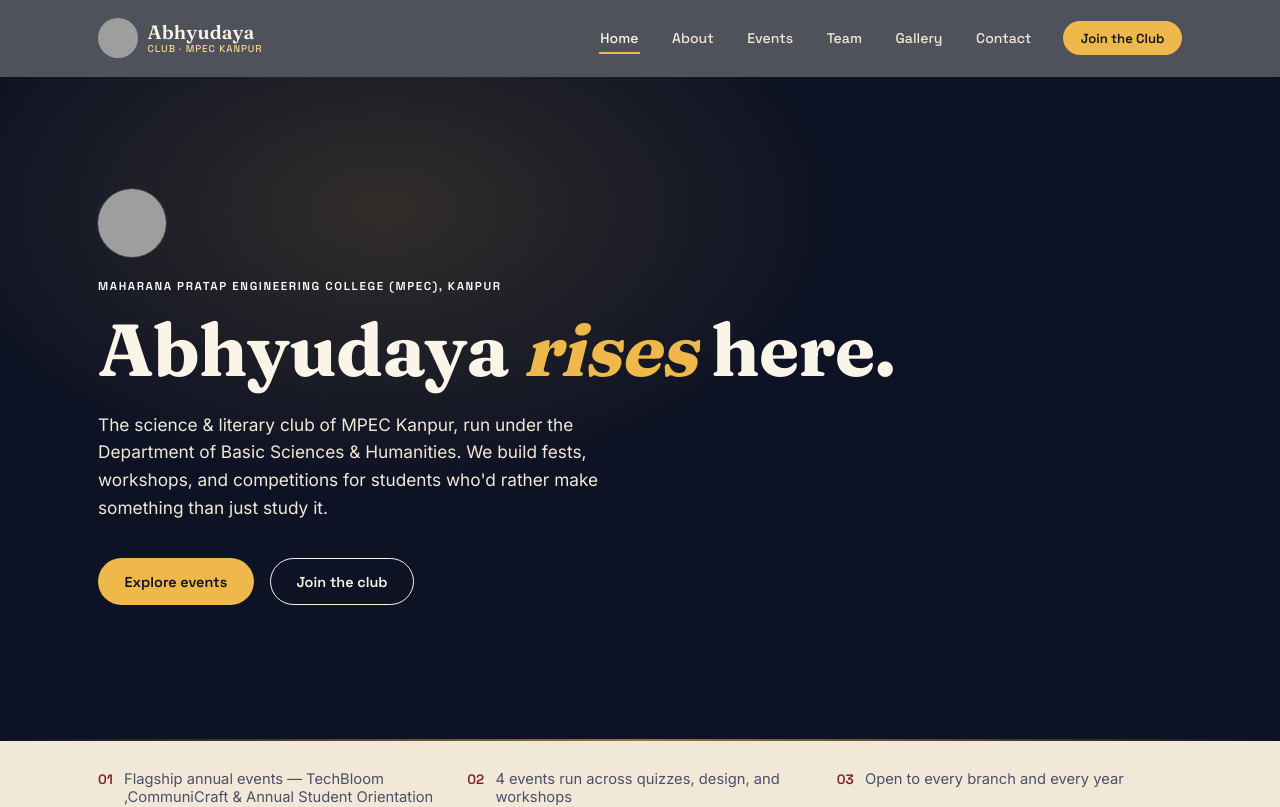
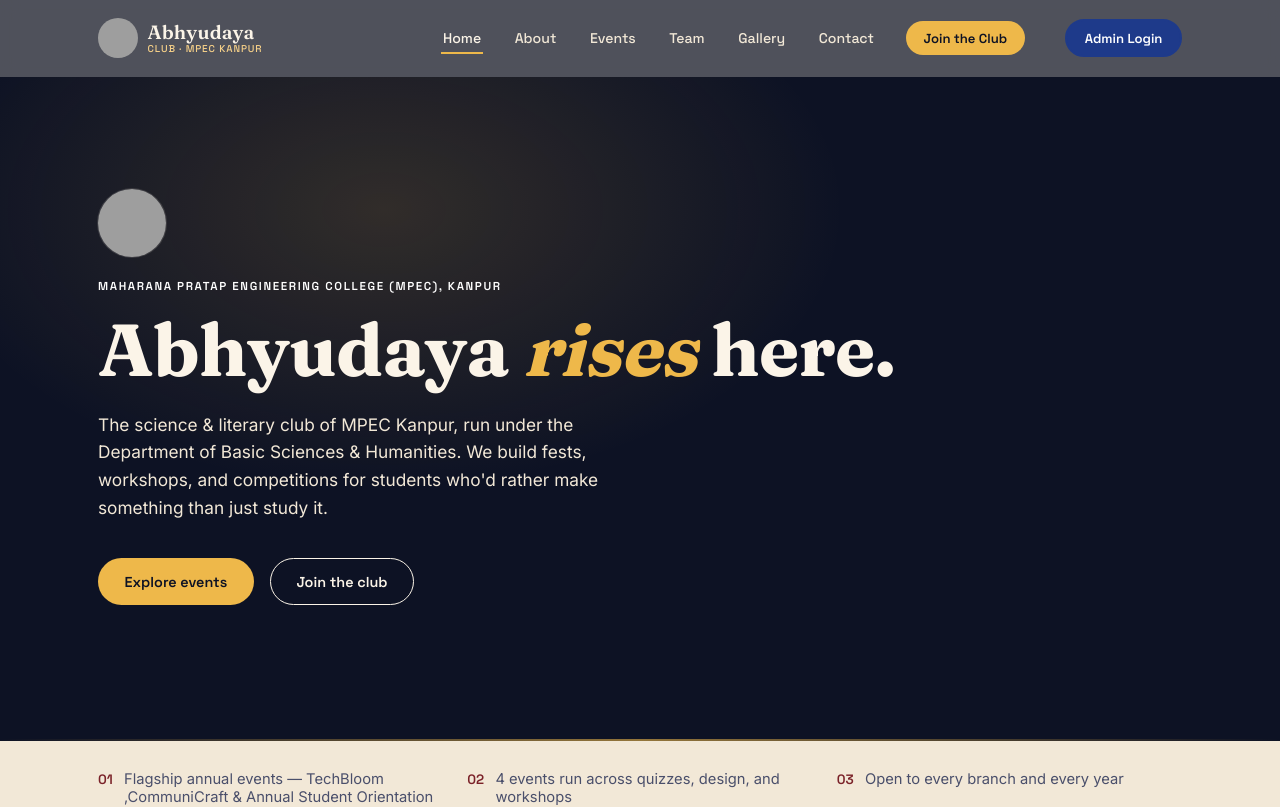
Before and after one commit to viraatt/abhyudaya, a React (Vite) app: page / in a window 1280 px wide. Shown: the top 807 px of the page. Built offline with nearby package versions, Linux system fonts and the light colour scheme; grey boxes are pictures that could not be loaded.

Commit message:
feat: add admin login button to navbar

```diff
--- a/src/components/Header.css
+++ b/src/components/Header.css
@@ -175,3 +175,16 @@
     margin-top: 0.5rem;
   }
 }
+.nav__admin {
+  margin-left: 10px;
+  background: #1e3a8a;
+  color: #fff;
+  border: 2px solid #1e3a8a;
+  transition: all 0.3s ease;
+}
+
+.nav__admin:hover {
+  background: #2563eb;
+  border-color: #2563eb;
+  color: #fff;
+}
--- a/src/components/Header.jsx
+++ b/src/components/Header.jsx
@@ -74,6 +74,15 @@ export default function Header() {
           >
             Join the Club
           </NavLink>
+
+          {/* Admin Login Button */}
+          <NavLink
+            to="/admin/login"
+            className="nav__cta nav__admin"
+            onClick={closeMenu}
+          >
+            Admin Login
+          </NavLink>
         </nav>
       </div>
     </header>
```
